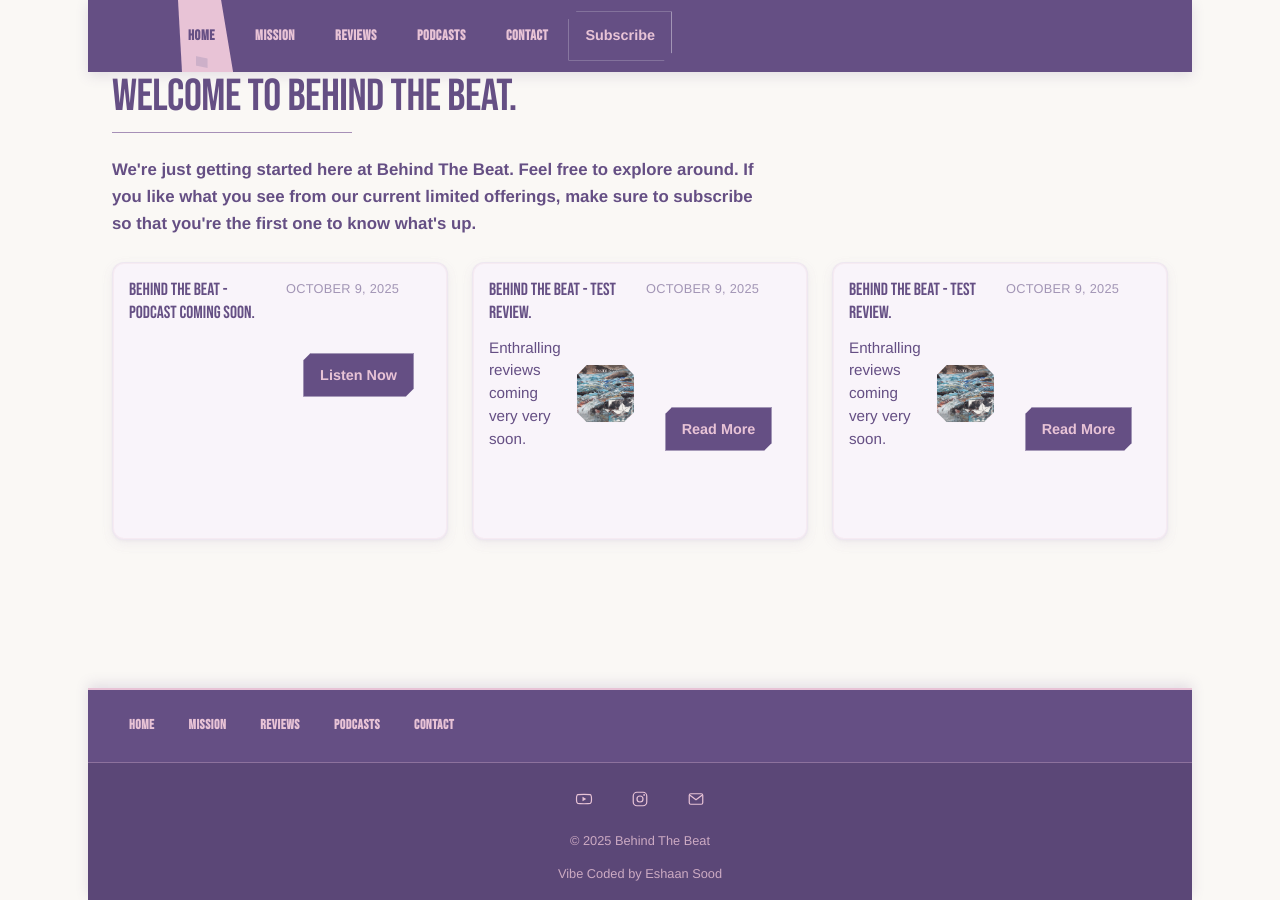
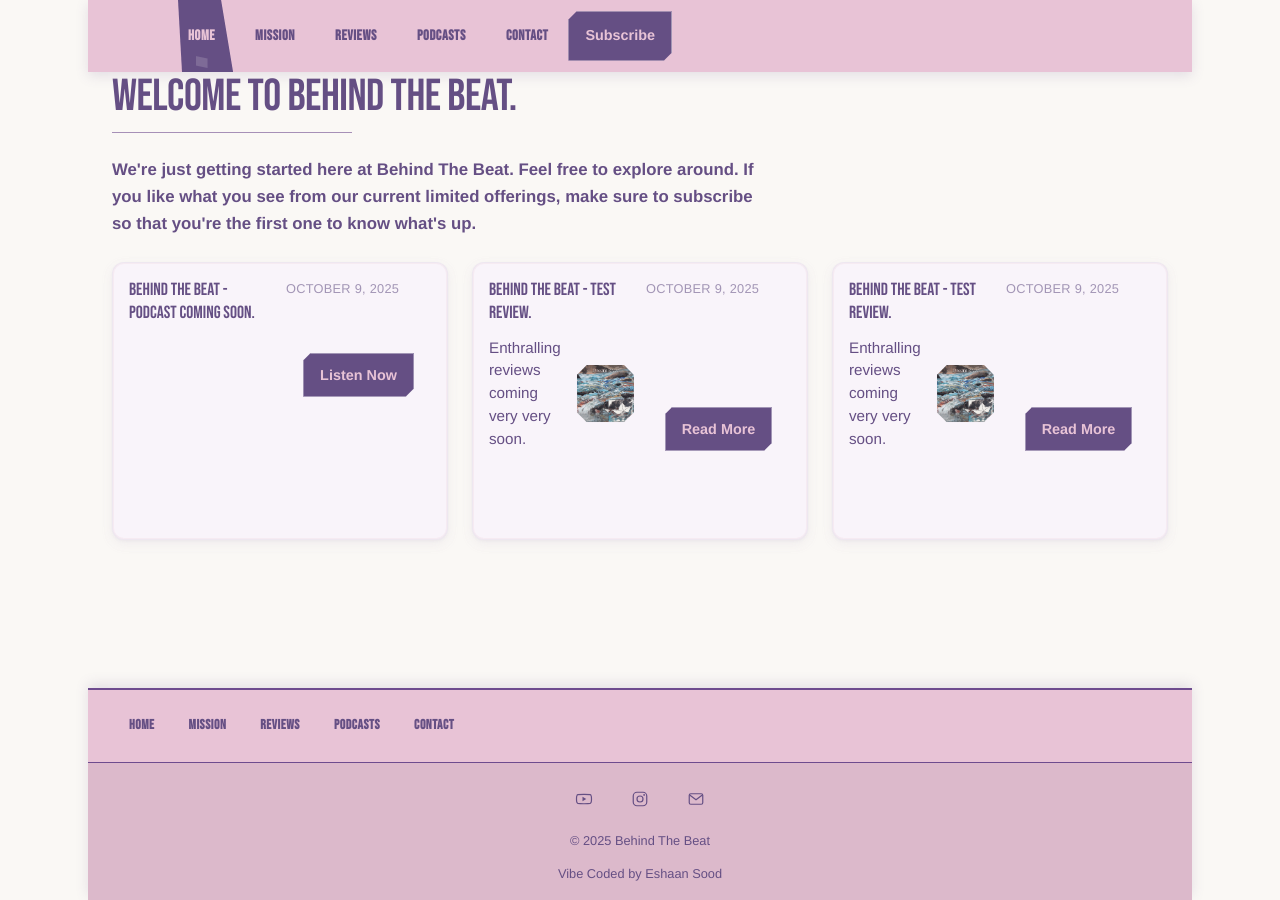
Before and after one commit to EshaanSoood/brbpodcast, a Jekyll site: the page built from index.md, in a window 1280 px wide. Built offline with Jekyll 4.4.1, drawn with Linux system fonts in a browser that asks for light colours.

Commit message:
CSS redesign: Fix header/footer colors, eliminate spacing gaps, enhance card depth, improve typography rhythm, fix baseline alignment

```diff
--- a/assets/build/css/overrides.css
+++ b/assets/build/css/overrides.css
@@ -469,7 +469,7 @@ body::before {
   font-weight: 700 !important;
   text-transform: uppercase !important;
   letter-spacing: 0.04em !important;
-  color: var(--color-trim) !important;
+  color: var(--color-primary) !important;
   text-decoration: none !important;
   padding: 24px 18px !important;
   display: inline-flex !important;
@@ -484,7 +484,7 @@ body::before {
   margin: 0 2px !important;
 }
 
-/* Light pink divider between nav links */
+/* Light purple divider between nav links */
 .nav-link:not(:first-child)::before {
   content: "";
   position: absolute !important;
@@ -493,23 +493,23 @@ body::before {
   transform: translateY(-50%) !important;
   width: 2px !important;
   height: 40px !important;
-  background: var(--color-trim) !important;
+  background: var(--color-accent) !important;
   opacity: 0.6 !important;
   clip-path: polygon(0% 0%, 100% 10%, 100% 90%, 0% 100%) !important;
 }
 
 .nav-link:hover,
 .nav-link:focus-visible {
-  background: var(--color-trim) !important;
-  color: var(--color-primary) !important;
+  background: var(--color-primary) !important;
+  color: var(--color-trim) !important;
   outline: none !important;
   transform: translateY(-2px) !important;
   border-radius: 0 !important;
 }
 
 .nav-link.is-active {
-  background: var(--color-trim) !important;
-  color: var(--color-primary) !important;
+  background: var(--color-primary) !important;
+  color: var(--color-trim) !important;
 }
 
 .nav-link.is-active::after {
@@ -529,10 +529,10 @@ body::before {
    ========================================================================== */
 
 .site-footer {
-  background: linear-gradient(135deg, var(--color-primary) 0%, var(--color-primary) 100%) !important;
+  background: var(--color-trim) !important;
   margin-top: auto !important;
   padding: 0 !important;
-  border-top: 2px solid var(--color-trim) !important;
+  border-top: 2px solid var(--color-accent) !important;
   text-align: center !important;
   margin-left: 0 !important;
   margin-right: 0 !important;
@@ -552,7 +552,7 @@ body::before {
   justify-content: flex-start !important;
   align-items: center !important;
   padding: 0 var(--spacing-lg) !important;
-  border-bottom: 1px solid rgba(232, 195, 214, 0.3) !important;
+  border-bottom: 1px solid var(--color-accent) !important;
   min-height: 72px !important;
   flex-wrap: nowrap !important;
   gap: 0 !important;
@@ -565,14 +565,14 @@ body::before {
   align-items: center !important;
   gap: var(--spacing-lg) !important;
   padding: var(--spacing-md) var(--spacing-lg) !important;
-  background: rgba(0, 0, 0, 0.1) !important;
+  background: rgba(0, 0, 0, 0.05) !important;
   flex-wrap: wrap !important;
 }
 
 .footer-legal p {
   margin: 0 !important;
   font-size: 0.8rem !important;
-  color: rgba(232, 195, 214, 0.8) !important;
+  color: var(--color-primary) !important;
   text-align: center !important;
 }
 
@@ -587,7 +587,7 @@ body::before {
 
 .footer-credit {
   font-size: 0.75rem !important;
-  color: rgba(232, 195, 214, 0.6) !important;
+  color: var(--color-primary) !important;
   text-align: center !important;
 }
 
@@ -607,7 +607,7 @@ body::before {
   width: 40px !important;
   height: 40px !important;
   background: transparent !important;
-  color: var(--color-trim) !important;
+  color: var(--color-primary) !important;
   text-decoration: none !important;
   transition: all 150ms ease !important;
   position: relative !important;
@@ -615,15 +615,15 @@ body::before {
 
 .social-link:hover,
 .social-link:focus-visible {
-  color: var(--color-primary) !important;
-  background: var(--color-trim) !important;
+  color: var(--color-trim) !important;
+  background: var(--color-primary) !important;
   clip-path: polygon(4px 0%, 100% 0%, 100% calc(100% - 4px), calc(100% - 4px) 100%, 0% 100%, 0% 4px) !important;
   outline: none !important;
 }
 
 /* Footer nav links styled like header */
 .footer-top .nav-link {
-  color: var(--color-trim) !important;
+  color: var(--color-primary) !important;
   padding: 24px 16px !important;
   font-size: 0.85rem !important;
   min-height: 72px !important;
@@ -637,8 +637,8 @@ body::before {
 
 .footer-top .nav-link:hover,
 .footer-top .nav-link:focus-visible {
-  background: var(--color-trim) !important;
-  color: var(--color-primary) !important;
+  background: var(--color-primary) !important;
+  color: var(--color-trim) !important;
 }
 
 /* ==========================================================================
@@ -713,7 +713,7 @@ body::before {
 
 /* HEADER */
 .site-header {
-  background: linear-gradient(135deg, var(--color-primary) 0%, var(--color-primary) 100%) !important;
+  background: var(--color-trim) !important;
   position: sticky !important;
   top: 0 !important;
   z-index: 90 !important;
@@ -724,7 +724,7 @@ body::before {
   min-height: 72px !important;
   background-image:
     url("../images/btb-logo-clean.png"),
-    linear-gradient(135deg, var(--color-primary) 0%, var(--color-primary) 100%);
+    linear-gradient(135deg, var(--color-trim) 0%, var(--color-trim) 100%);
   background-repeat: no-repeat, no-repeat;
   background-position: left -20px center, center;
   background-size: 120px auto, cover;
@@ -758,7 +758,7 @@ body::before {
   font-weight: 700 !important;
   text-transform: uppercase !important;
   letter-spacing: 0.04em !important;
-  color: var(--color-trim) !important;
+  color: var(--color-primary) !important;
   text-decoration: none !important;
   padding: 24px 18px !important;
   display: inline-flex !important;
@@ -773,7 +773,7 @@ body::before {
   margin: 0 2px !important;
 }
 
-/* Light pink divider between nav links */
+/* Light purple divider between nav links */
 .nav-link:not(:first-child)::before {
   content: "";
   position: absolute !important;
@@ -782,22 +782,22 @@ body::before {
   transform: translateY(-50%) !important;
   width: 2px !important;
   height: 40px !important;
-  background: var(--color-trim) !important;
+  background: var(--color-accent) !important;
   opacity: 0.6 !important;
   clip-path: polygon(0% 0%, 100% 10%, 100% 90%, 0% 100%) !important;
 }
 
 .nav-link:hover,
 .nav-link:focus-visible {
-  background: var(--color-trim) !important;
-  color: var(--color-primary) !important;
+  background: var(--color-primary) !important;
+  color: var(--color-trim) !important;
   outline: none !important;
   transform: translateY(-2px) !important;
 }
 
 .nav-link.is-active {
-  background: var(--color-trim) !important;
-  color: var(--color-primary) !important;
+  background: var(--color-primary) !important;
+  color: var(--color-trim) !important;
 }
 
 .nav-link.is-active::after {
@@ -847,6 +847,8 @@ body::before {
   background: var(--color-page) !important;
   position: relative !important;
   min-height: 200px !important;
+  margin-top: 0 !important;
+  margin-bottom: 0 !important;
 }
 
 .display-heading h1:first-child {
@@ -881,10 +883,14 @@ body::before {
 
 .page-title-stack {
   position: relative !important;
+  margin: 0 !important;
+  padding: 0 !important;
 }
 
 .page-title-bg {
   background: transparent !important;
+  margin: 0 !important;
+  padding: 0 !important;
 }
 
 .page-title {
@@ -913,7 +919,9 @@ body::before {
 }
 
 .page-well {
+  margin-top: 0 !important;
   margin-bottom: var(--spacing-2xl) !important;
+  padding-top: 0 !important;
 }
 
 .page-content {
```
